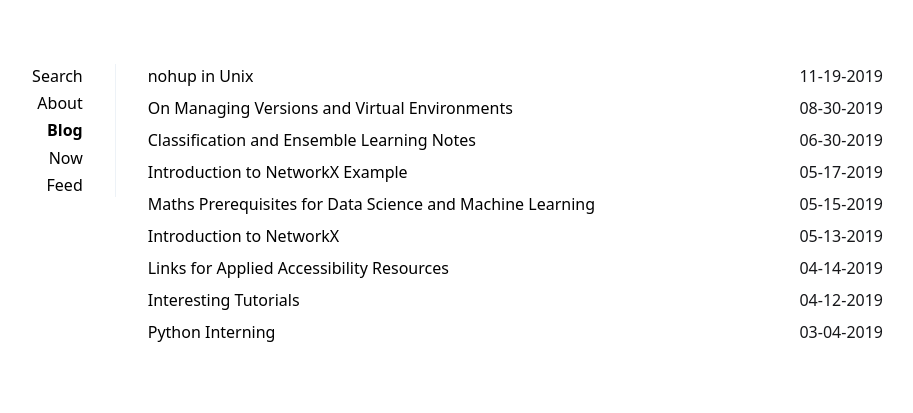
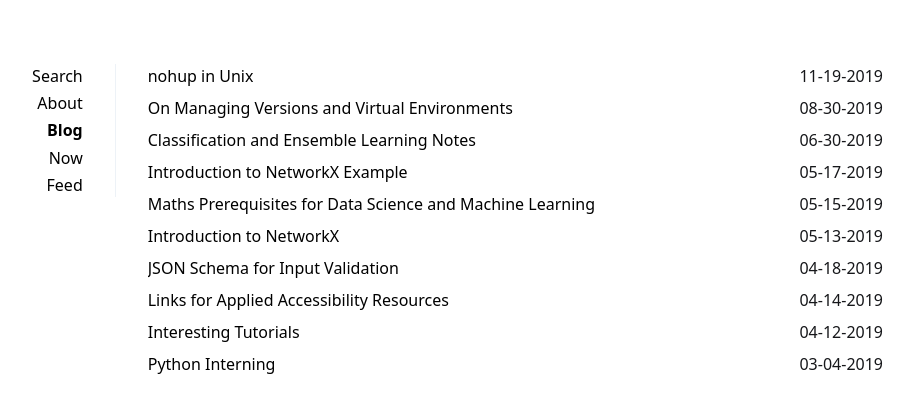
Before and after one commit to avinashbhat/avinashbhat.github.io, a Jekyll site: the page built from index.html, in a window 1280 px wide. Shown: the top 413 px of the page, without its empty margins (205-1118 px from the left). Built offline with Jekyll 4.4.1, drawn with Linux system fonts in a browser that asks for light colours; a file with an impossible date is left out.

Commit message:
Update 2020-04-18-jsonschema.md

```diff
--- a/_posts/2020-04-18-jsonschema.md
+++ b/_posts/2020-04-18-jsonschema.md
@@ -3,7 +3,7 @@ layout: post
 title: JSON Schema for Input Validation
 description: JSON Schema for Input Validation
 summary: JSON Schema for Input Validation
-date: {}
+date: 2019-04-18T00:00:00.000Z
 category: blog
 comments: true
 tags:
```
